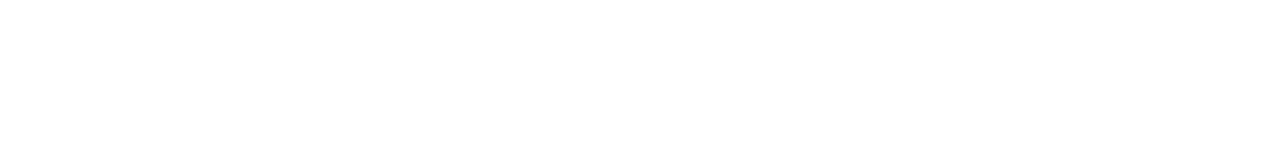
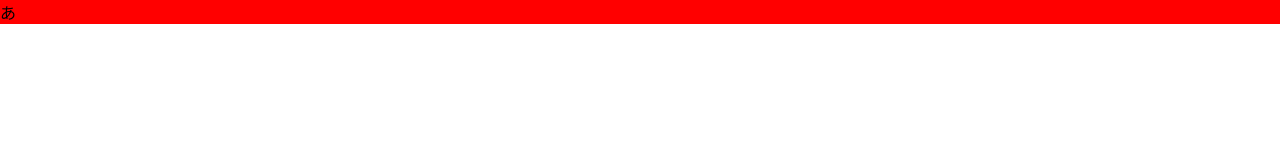
Before and after one commit to code-polaris044/yarn_js, a website: page index.html in a window 1280 px wide. Drawn offline with Linux system fonts and the light colour scheme.

Commit message:
テスト

```diff
--- a/index.html
+++ b/index.html
@@ -19,7 +19,7 @@
         <span>G</span>
       </h1>
       <h3 class="yssssss"></h3>
-      <p class="sajasdfjkdjslkfjkld"></p>
+      <p class="sajasdfjkdjslkfjkld">あ</p>
     </div>
   </body>
 </html>
```
